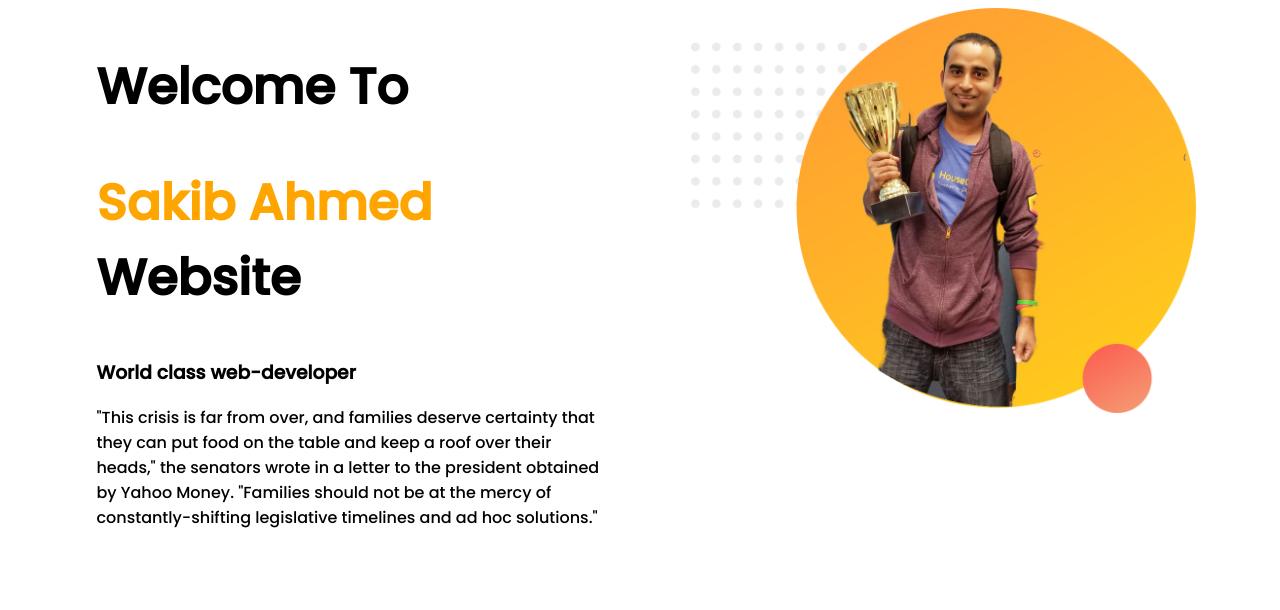
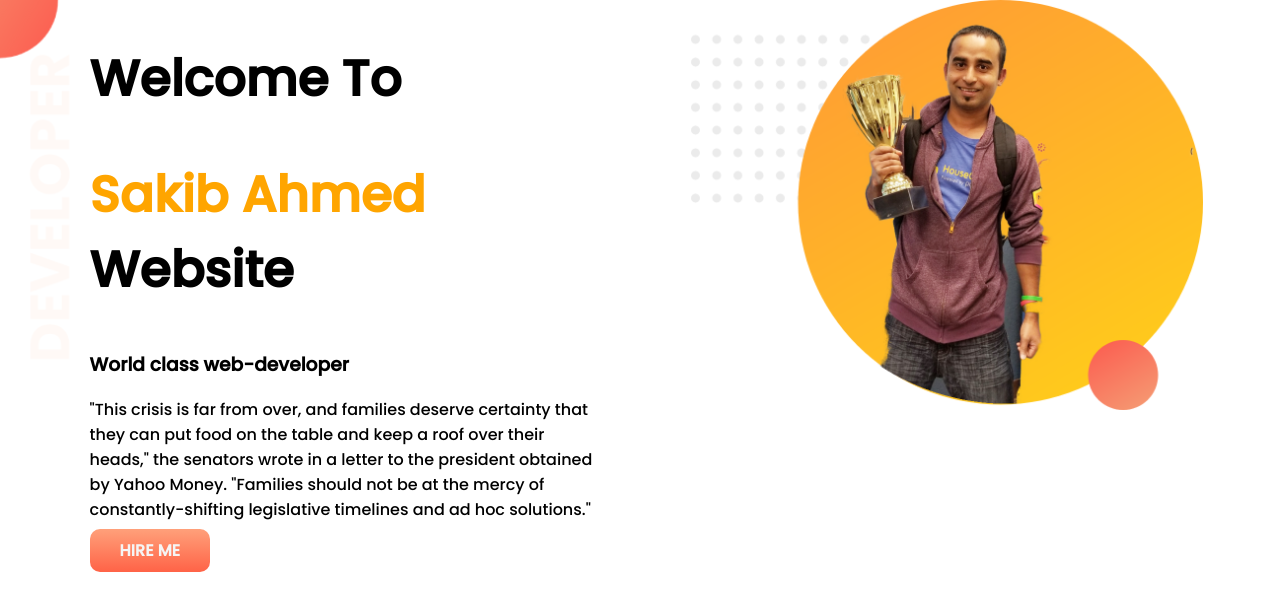
Before and after one commit to Sakib-Ahmed9678/Web-Porthfolio, a plain HTML site: page index.html in a window 1280 px wide. Drawn offline with Linux system fonts and the light colour scheme.

Commit message:
background-imag-added

```diff
--- a/index.html
+++ b/index.html
@@ -10,11 +10,12 @@
     <link rel="stylesheet" href="style.css">
 </head>
 <body>
-    <section>
+    <section class="top-banner">
        <div class="half-width"> <h1>Welcome To</h1>
             <h1> <span class="name-color">Sakib Ahmed</span> Website</h1>
             <h3>World class web-developer</h3>
             <P>"This crisis is far from over, and families deserve certainty that they can put food on the table and keep a roof over their heads," the senators wrote in a letter to the president obtained by Yahoo Money. "Families should not be at the mercy of constantly-shifting legislative timelines and ad hoc solutions."</P>
+            <a class="link-button" target="_blank" href="https://www.linkedin.com/in/sakib-ahmed-0abb771a9?lipi=urn%3Ali%3Apage%3Ad_flagship3_profile_view_base_contact_details%3Bdj4QG0%2BCRYCQXNBgwizVOQ%3D%3D">HIRE ME</a>
         </div>
         <div class="half-width">
             <img src="images/profile1.png" alt="">
--- a/style.css
+++ b/style.css
@@ -1,4 +1,5 @@
 body{
+    margin: 0;
     font-family: 'Poppins', sans-serif;
 }
 h1{
@@ -16,3 +17,19 @@ h1{
 .half-width img{
     width: 100%;
 }
+.top-banner{
+    background-image: url("images/top-banner.png");
+    background-repeat: no-repeat;
+}
+section{
+    height: 500px;
+}
+.link-button{
+    color: whitesmoke;
+    text-decoration: none;
+    background-image:linear-gradient(lightsalmon, tomato);
+    padding: 10px 30px;
+    border-radius: 10px;
+    font-weight: 700;
+
+}
```
Also changed, not shown: Images/dream-bg.png (added), Images/exp-bg.png (added), Images/jhankar.png (added), Images/jhankar2.png (added), Images/my-bg.png (added), Images/my-bg2.png (added), Images/top-banner.png (added).
